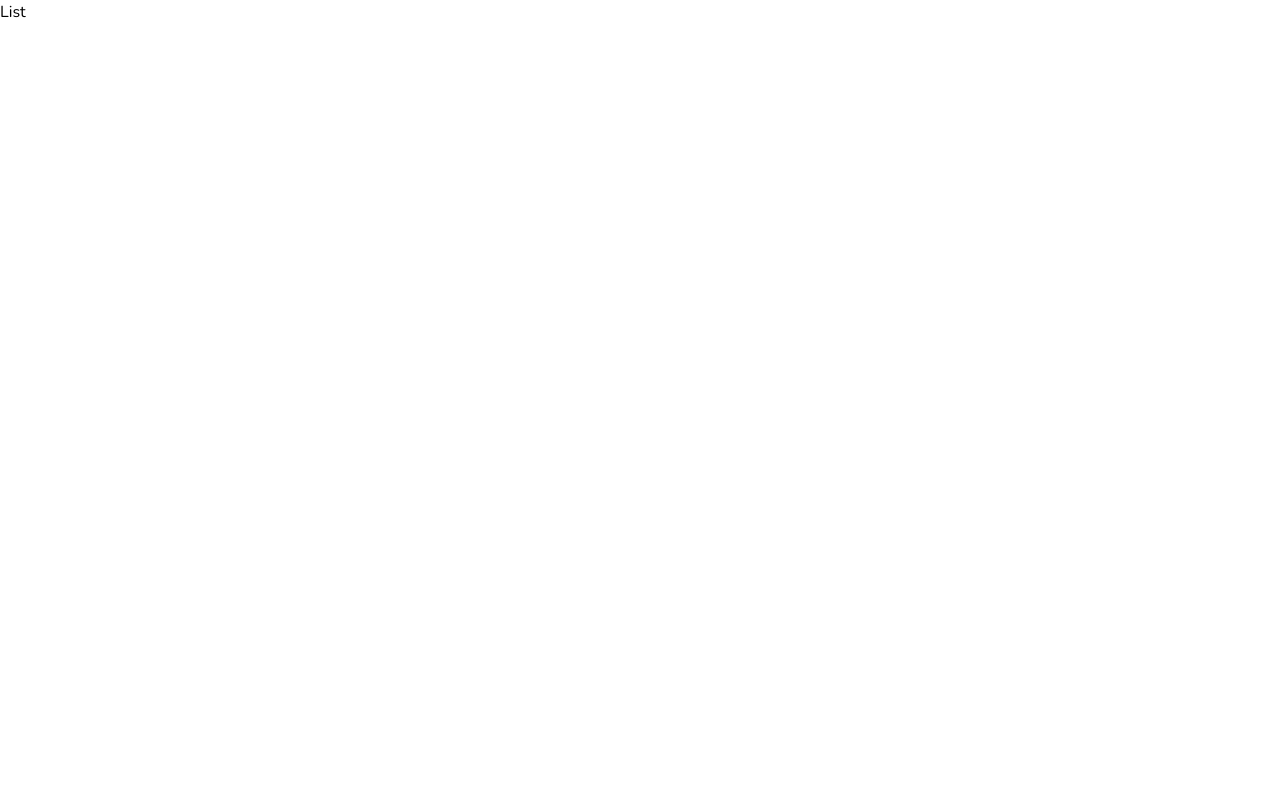
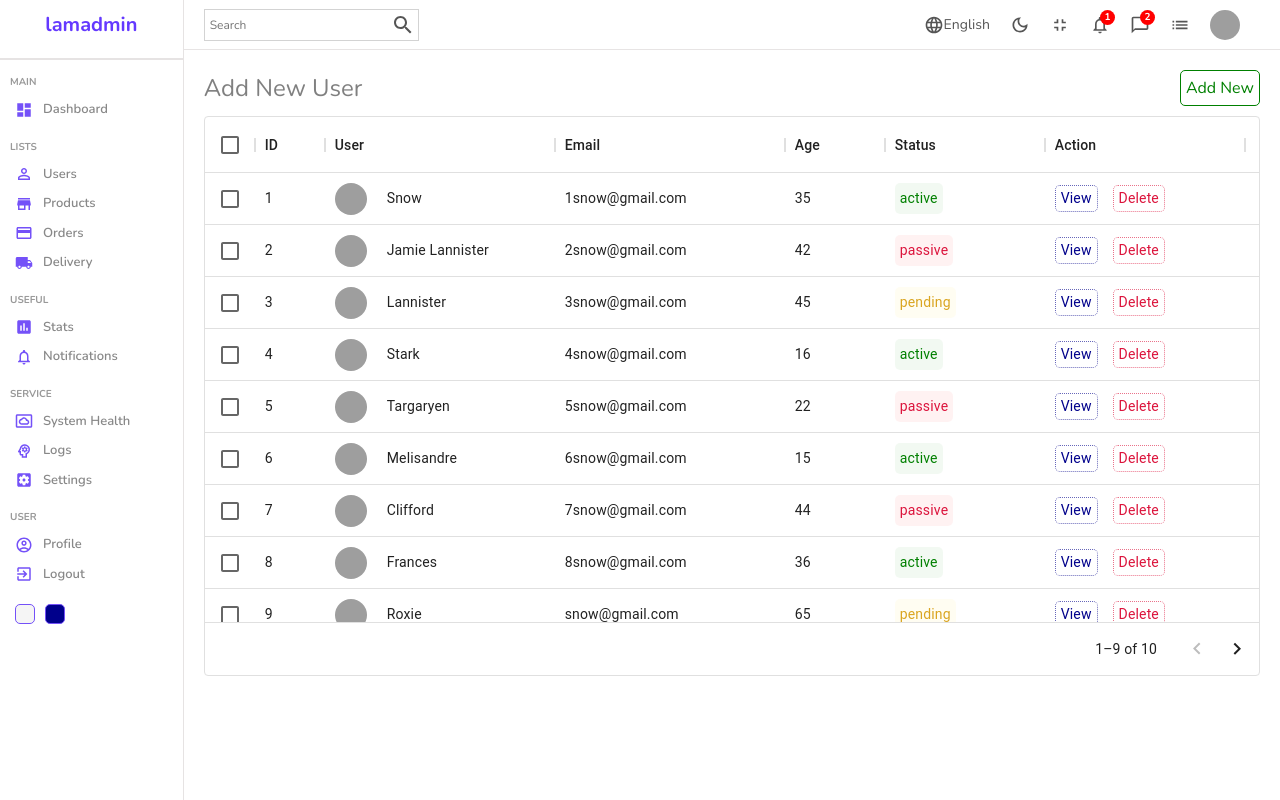
Before and after one commit to imRajAryan09/admin-page-re, a React (Create React App) app: page /users in a window 1280 px wide. Built offline with nearby package versions, Linux system fonts and the light colour scheme; grey boxes are pictures that could not be loaded.

Commit message:
users page done along with components(datatable)

```diff
--- a/package.json
+++ b/package.json
@@ -7,6 +7,7 @@
     "@emotion/styled": "^11.8.1",
     "@mui/icons-material": "^5.5.0",
     "@mui/material": "^5.5.0",
+    "@mui/x-data-grid": "^5.6.0",
     "@testing-library/jest-dom": "^5.16.2",
     "@testing-library/react": "^12.1.4",
     "@testing-library/user-event": "^13.5.0",
--- /dev/null
+++ b/src/components/datatable/Datatable.jsx
@@ -0,0 +1,51 @@
+import { DataGrid } from "@mui/x-data-grid";
+import { userColumns, userRows } from "../../datatablesource";
+import { Link } from "react-router-dom";
+import { useState } from "react";
+import "./datatable.scss";
+const Datatable = () => {
+	const [data, setData] = useState(userRows);
+	const handleDelete = (id) => {
+		setData(data.filter((item) => item.id !== id));
+	};
+	const actionColumn = [
+		{
+			filed: "action",
+			headerName: "Action",
+			width: 200,
+			renderCell: (params) => {
+				return (
+					<div className="cellAction">
+						<div className="viewButton">View</div>
+						<div
+							className="deleteButton"
+							onClick={() => handleDelete(params.row.id)}
+						>
+							Delete
+						</div>
+					</div>
+				);
+			},
+		},
+	];
+	return (
+		<div className="datatable">
+			<div className="datatableTitle">
+				Add New User
+				<Link to="/users/new" className="link">
+					Add New
+				</Link>
+			</div>
+			<DataGrid
+				className="datagrid"
+				rows={data}
+				columns={userColumns.concat(actionColumn)}
+				pageSize={9}
+				rowsPerPageOptions={[9]}
+				checkboxSelection
+			/>
+		</div>
+	);
+};
+
+export default Datatable;
--- /dev/null
+++ b/src/components/datatable/datatable.scss
@@ -0,0 +1,69 @@
+.datatable {
+	height: 600px;
+	padding: 20px;
+	.datatableTitle {
+		width: 100%;
+		font-size: 24px;
+		color: gray;
+		margin-bottom: 10px;
+		display: flex;
+		align-items: center;
+		justify-content: space-between;
+		.link {
+			text-decoration: none;
+			color: green;
+			font-size: 16px;
+			font-weight: 400;
+			border: 1px solid green;
+			padding: 5px;
+			border-radius: 5px;
+			cursor: pointer;
+		}
+	}
+	.cellWithImg {
+		display: flex;
+		align-items: center;
+		.cellImg {
+			width: 32px;
+			height: 32px;
+			border-radius: 50%;
+			object-fit: cover;
+			margin-right: 20px;
+		}
+	}
+	.cellWithStatus {
+		padding: 5px;
+		border-radius: 5px;
+		&.active {
+			background-color: rgba(0, 128, 0, 0.05);
+			color: green;
+		}
+		&.pending {
+			background-color: rgba(255, 217, 0, 0.05);
+			color: goldenrod;
+		}
+		&.passive {
+			background-color: rgba(255, 0, 0, 0.05);
+			color: crimson;
+		}
+	}
+	.cellAction {
+		display: flex;
+		align-items: center;
+		gap: 15px;
+		.viewButton {
+			padding: 2px 5px;
+			border-radius: 5px;
+			color: darkblue;
+			border: 1px dotted rgba(0, 0, 139, 0.596);
+			cursor: pointer;
+		}
+		.deleteButton {
+			padding: 2px 5px;
+			border-radius: 5px;
+			color: crimson;
+			border: 1px dotted rgba(220, 20, 60, 0.6);
+			cursor: pointer;
+		}
+	}
+}
--- a/src/datatablesource.js
+++ b/src/datatablesource.js
@@ -0,0 +1,123 @@
+export const userColumns = [
+	{ field: "id", headerName: "ID", width: 70 },
+	{
+		field: "user",
+		headerName: "User",
+		width: 230,
+		renderCell: (params) => {
+			return (
+				<div className="cellWithImg">
+					<img className="cellImg" src={params.row.img} alt="avatar" />
+					{params.row.username}
+				</div>
+			);
+		},
+	},
+	{
+		field: "email",
+		headerName: "Email",
+		width: 230,
+	},
+
+	{
+		field: "age",
+		headerName: "Age",
+		width: 100,
+	},
+	{
+		field: "status",
+		headerName: "Status",
+		width: 160,
+		renderCell: (params) => {
+			return (
+				<div className={`cellWithStatus ${params.row.status}`}>
+					{params.row.status}
+				</div>
+			);
+		},
+	},
+];
+
+//temporary data
+export const userRows = [
+	{
+		id: 1,
+		username: "Snow",
+		img: "https://images.pexels.com/photos/1820770/pexels-photo-1820770.jpeg?auto=compress&cs=tinysrgb&dpr=2&w=500",
+		status: "active",
+		email: "1snow@gmail.com",
+		age: 35,
+	},
+	{
+		id: 2,
+		username: "Jamie Lannister",
+		img: "https://images.pexels.com/photos/1820770/pexels-photo-1820770.jpeg?auto=compress&cs=tinysrgb&dpr=2&w=500",
+		email: "2snow@gmail.com",
+		status: "passive",
+		age: 42,
+	},
+	{
+		id: 3,
+		username: "Lannister",
+		img: "https://images.pexels.com/photos/1820770/pexels-photo-1820770.jpeg?auto=compress&cs=tinysrgb&dpr=2&w=500",
+		email: "3snow@gmail.com",
+		status: "pending",
+		age: 45,
+	},
+	{
+		id: 4,
+		username: "Stark",
+		img: "https://images.pexels.com/photos/1820770/pexels-photo-1820770.jpeg?auto=compress&cs=tinysrgb&dpr=2&w=500",
+		email: "4snow@gmail.com",
+		status: "active",
+		age: 16,
+	},
+	{
+		id: 5,
+		username: "Targaryen",
+		img: "https://images.pexels.com/photos/1820770/pexels-photo-1820770.jpeg?auto=compress&cs=tinysrgb&dpr=2&w=500",
+		email: "5snow@gmail.com",
+		status: "passive",
+		age: 22,
+	},
+	{
+		id: 6,
+		username: "Melisandre",
+		img: "https://images.pexels.com/photos/1820770/pexels-photo-1820770.jpeg?auto=compress&cs=tinysrgb&dpr=2&w=500",
+		email: "6snow@gmail.com",
+		status: "active",
+		age: 15,
+	},
+	{
+		id: 7,
+		username: "Clifford",
+		img: "https://images.pexels.com/photos/1820770/pexels-photo-1820770.jpeg?auto=compress&cs=tinysrgb&dpr=2&w=500",
+		email: "7snow@gmail.com",
+		status: "passive",
+		age: 44,
+	},
+	{
+		id: 8,
+		username: "Frances",
+		img: "https://images.pexels.com/photos/1820770/pexels-photo-1820770.jpeg?auto=compress&cs=tinysrgb&dpr=2&w=500",
+		email: "8snow@gmail.com",
+		status: "active",
+		age: 36,
+	},
+	{
+		id: 9,
+		username: "Roxie",
+		img: "https://images.pexels.com/photos/1820770/pexels-photo-1820770.jpeg?auto=compress&cs=tinysrgb&dpr=2&w=500",
+		email: "snow@gmail.com",
+		status: "pending",
+		age: 65,
+	},
+	{
+		id: 10,
+		username: "Roxie",
+		img: "https://images.pexels.com/photos/1820770/pexels-photo-1820770.jpeg?auto=compress&cs=tinysrgb&dpr=2&w=500",
+		email: "snow@gmail.com",
+		status: "active",
+		age: 65,
+	},
+];
--- a/src/pages/list/List.jsx
+++ b/src/pages/list/List.jsx
@@ -1,9 +1,18 @@
-import React from 'react'
+import Sidebar from "../../components/sidebar/Sidebar";
+import Navbar from "../../components/navbar/Navbar";
+
 import "./list.scss";
+import Datatable from "../../components/datatable/Datatable";
 const List = () => {
-  return (
-    <div>List</div>
-  )
-}
+	return (
+		<div className="list">
+			<Sidebar />
+			<div className="listContainer">
+				<Navbar />
+        <Datatable/>
+			</div>
+		</div>
+	);
+};
 
-export default List
+export default List;
--- a/src/pages/list/list.scss
+++ b/src/pages/list/list.scss
@@ -0,0 +1,7 @@
+.list {
+	display: flex;
+	width: 100%;
+	.listContainer {
+		flex: 6;
+	}
+}
--- a/src/pages/single/Single.jsx
+++ b/src/pages/single/Single.jsx
@@ -2,7 +2,9 @@ import React from 'react'
 import "./single.scss";
 const Single = () => {
   return (
-    <div>Single</div>
+    <div className='single'>
+
+    </div>
   )
 }
 
```
Also changed, not shown: src/components/databse/Database.jsx (deleted, +0 -9 lines), src/formSource.js (+76 -0 lines), src/components/databse/database.scss (deleted), 1 other file (tests, documents, lock files or other folders).
